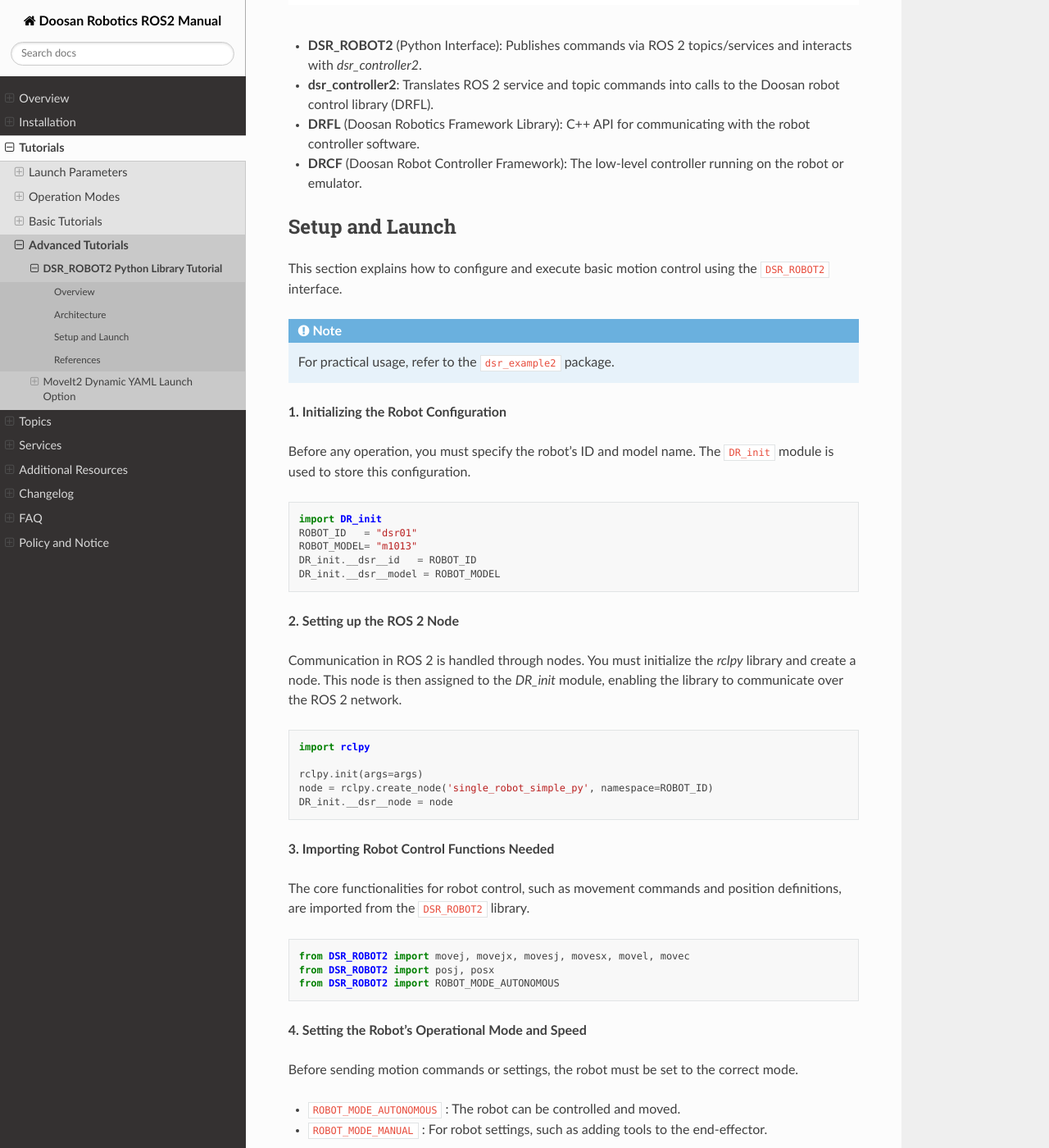
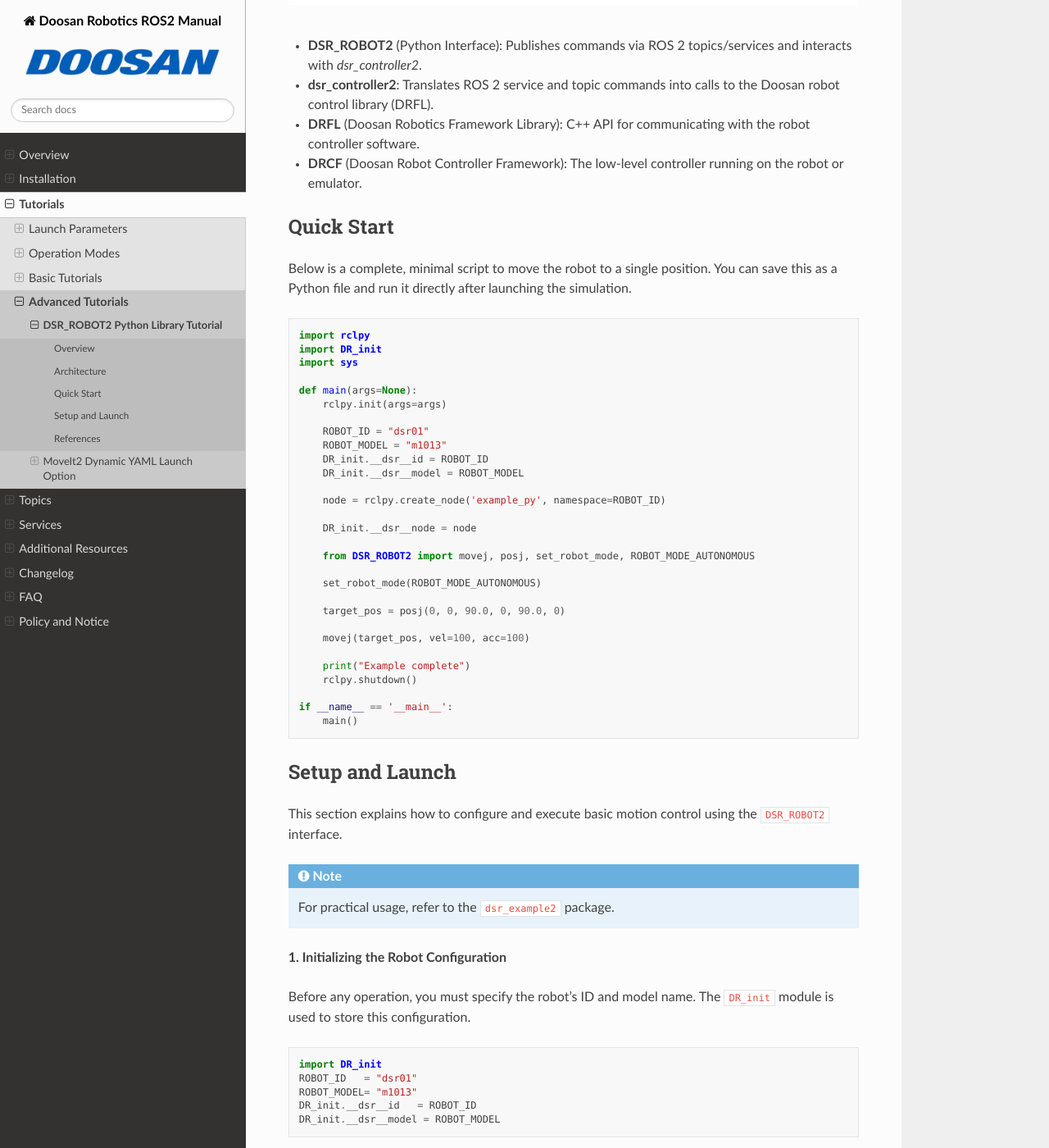
Before and after one commit to Namsangee/doosan-robotics-ros-manual, a Sphinx documentation site: the page built from source/tutorials/advanced_tutorials/dsr_robot_tutorial.rst, in a window 1280 px wide and 1400 px high, scrolled down 1111 px. Shown: the whole window at 82% size. Built offline with Sphinx 7.4.7 and the Read the Docs theme 3.1.0, drawn with Linux system fonts in a browser that asks for light colours; some of the changed text lies outside the part shown.

Commit message:
Update index and image (Jazzy) (#9)
* Add 'Jazzy' in index and change fix logo path probs

* (Jazzy) Update index and overview image

* (Jazzy) Update dsr_robot_tutorial

```diff
--- a/source/conf.py
+++ b/source/conf.py
@@ -33,7 +33,7 @@
 html_static_path = ['_static']
 html_css_files = ['manual.css']
 html_title = 'ROS2 Manual Guide v1.0'
-html_logo = '_static/doosan_logo.png'
+html_logo = 'tutorials/images/etc/Doosan_logo.png'
 
 html_sidebars = {
     "**": [
--- a/source/index.rst
+++ b/source/index.rst
@@ -1,8 +1,8 @@
-Doosan Robotics ROS2 documentation
+Doosan Robotics ROS2 Jazzy documentation
 ==============================================
 
-.. image:: tutorials/images/etc/robot_series.png
-   :alt: MoveIt RViz2 Launch Screenshot
+.. image:: tutorials/images/etc/a0509_robot_.png
+   :alt: robot_series
    :width: 100%
    :align: center
 
--- a/source/overview.rst
+++ b/source/overview.rst
@@ -9,6 +9,11 @@
 
    overview/architecture
    overview/package
+
+.. image:: tutorials/images/etc/robot_series.png
+   :alt: robot_series
+   :width: 100%
+   :align: center
 
 .. rubric:: Purpose
 
--- a/source/tutorials/advanced_tutorials/dsr_robot_tutorial.rst
+++ b/source/tutorials/advanced_tutorials/dsr_robot_tutorial.rst
@@ -34,6 +34,43 @@
 - **DRFL** (Doosan Robotics Framework Library): C++ API for communicating with the robot controller software.
 - **DRCF** (Doosan Robot Controller Framework): The low-level controller running on the robot or emulator.
 
+Quick Start
+--------------------------------------
+
+Below is a complete, minimal script to move the robot to a single position. You can save this as a Python file and run it directly after launching the simulation.
+
+.. code-block:: python
+
+    import rclpy
+    import DR_init
+    import sys
+
+    def main(args=None):
+        rclpy.init(args=args)
+
+        ROBOT_ID = "dsr01"
+        ROBOT_MODEL = "m1013"
+        DR_init.__dsr__id = ROBOT_ID
+        DR_init.__dsr__model = ROBOT_MODEL
+
+        node = rclpy.create_node('example_py', namespace=ROBOT_ID)
+
+        DR_init.__dsr__node = node
+
+        from DSR_ROBOT2 import movej, posj, set_robot_mode, ROBOT_MODE_AUTONOMOUS
+
+        set_robot_mode(ROBOT_MODE_AUTONOMOUS)
+
+        target_pos = posj(0, 0, 90.0, 0, 90.0, 0)
+
+        movej(target_pos, vel=100, acc=100)
+
+        print("Example complete")
+        rclpy.shutdown()
+
+    if __name__ == '__main__':
+        main()
+
 Setup and Launch
 ----------------
 
@@ -57,8 +94,8 @@
 
 **2. Setting up the ROS 2 Node**
 
-Communication in ROS 2 is handled through nodes. You must initialize the `rclpy` library and create a node.
-This node is then assigned to the `DR_init` module, enabling the library to communicate over the ROS 2 network.
+Communication in ROS 2 is handled through nodes. You must initialize the `rclpy` library and create a node giving the namespace.
+This node is then assigned to the ``DR_init`` module, enabling the library to communicate over the ROS 2 network.
 
 .. code-block:: python
 
@@ -67,6 +104,7 @@
     rclpy.init(args=args)
     node = rclpy.create_node('single_robot_simple_py', namespace=ROBOT_ID)
     DR_init.__dsr__node = node
+
 
 **3. Importing Robot Control Functions Needed**
 
@@ -77,6 +115,10 @@
     from DSR_ROBOT2 import movej, movejx, movesj, movesx, movel, movec
     from DSR_ROBOT2 import posj, posx
     from DSR_ROBOT2 import ROBOT_MODE_AUTONOMOUS
+
+.. caution::
+
+    ``DSR_ROBOT2`` import should come after initializing the ROS 2 node (``DR_init.__dsr__node``).
 
 **4. Setting the Robot's Operational Mode and Speed**
 
```
Also changed, not shown: 1 other file.
